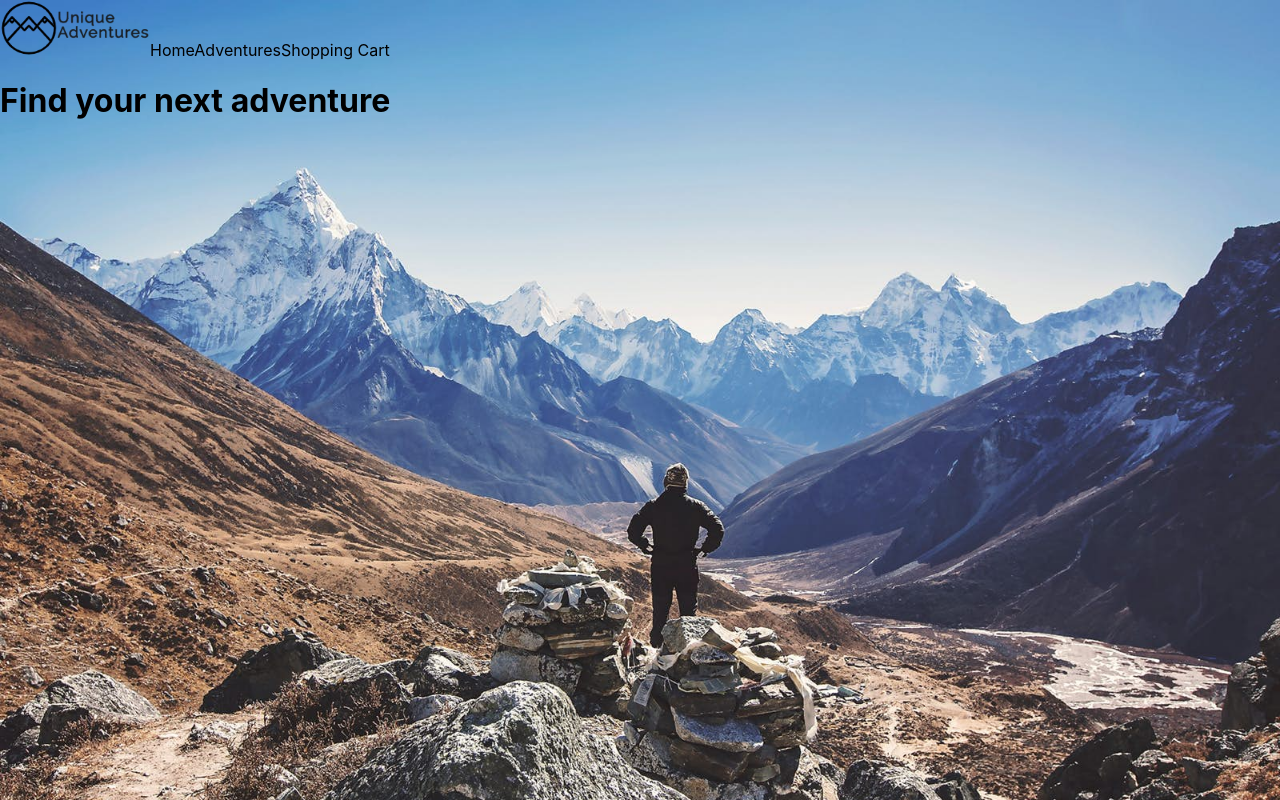
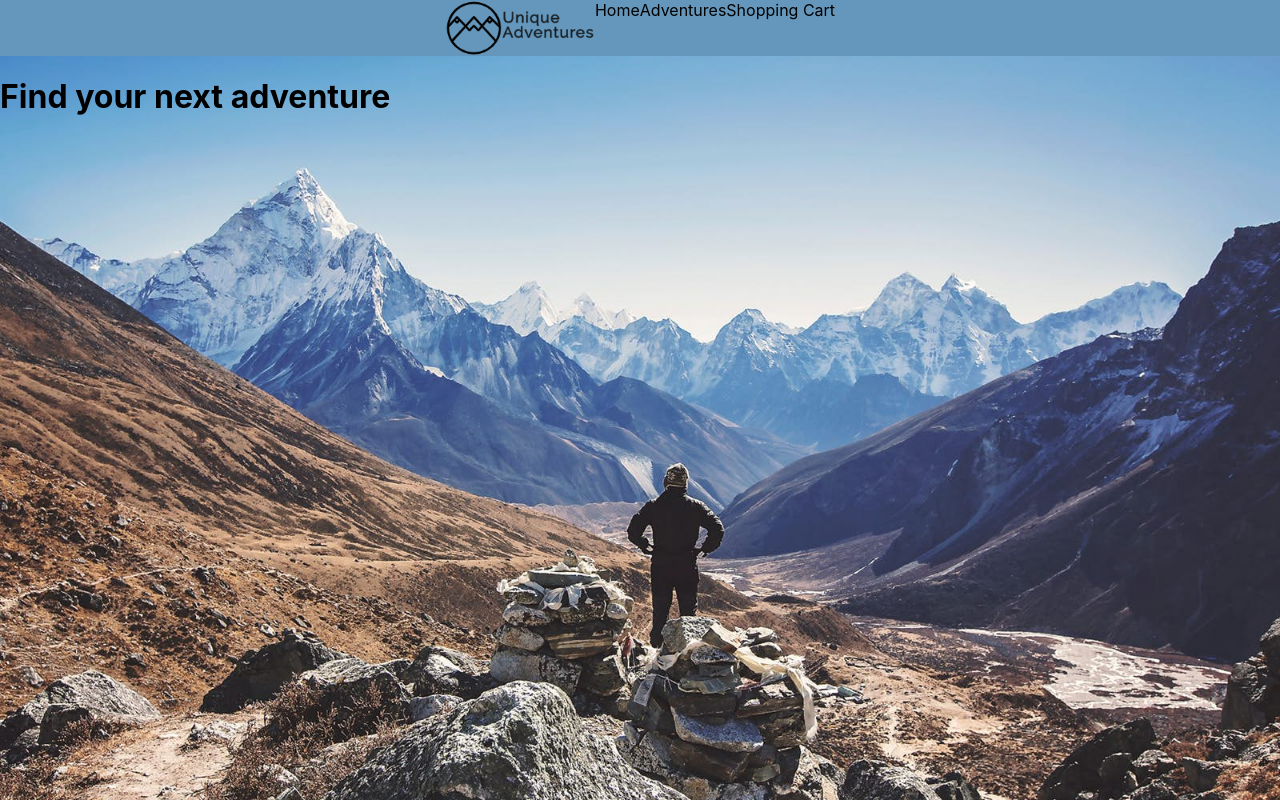
Before and after one commit to Anastasia-ra/next.js-ecommerce-store, a Next.js app: page / in a window 1280 px wide. Built offline with nearby package versions, Linux system fonts and the light colour scheme.

Commit message:
Style header

```diff
--- a/components/Header.js
+++ b/components/Header.js
@@ -1,9 +1,17 @@
 import Link from 'next/link';
 import Image from 'next/image';
+import { css } from '@emotion/react';
+
+const headerStyle = css`
+  display: flex;
+  align-content: center;
+  justify-content: center;
+  background-color: #6497bb;
+`;
 
 export default function Header() {
   return (
-    <header>
+    <header css={headerStyle}>
       <Image src="/logo.png" width="150" height="56" />
       <Link href="/">
         <a>Home</a>
```
